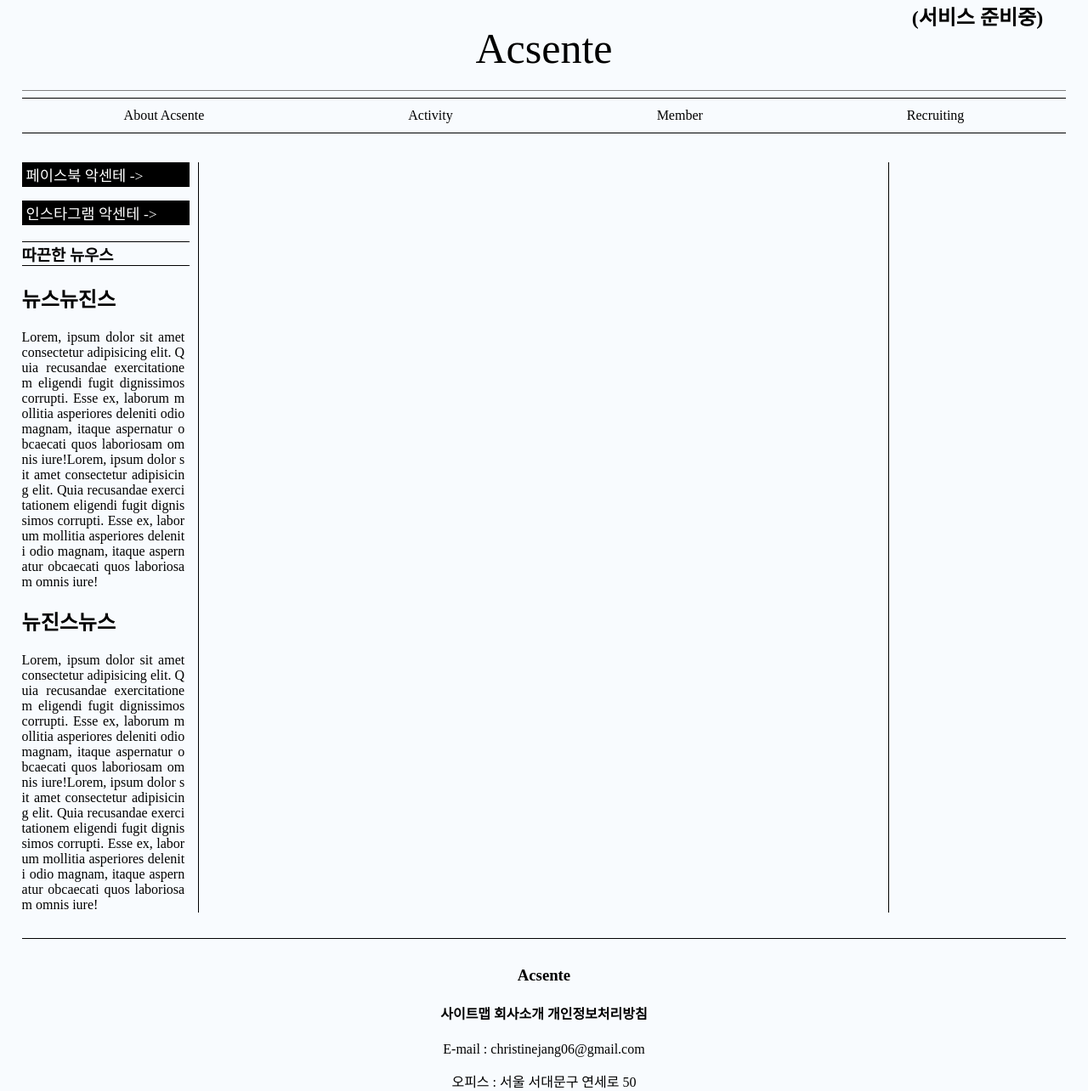
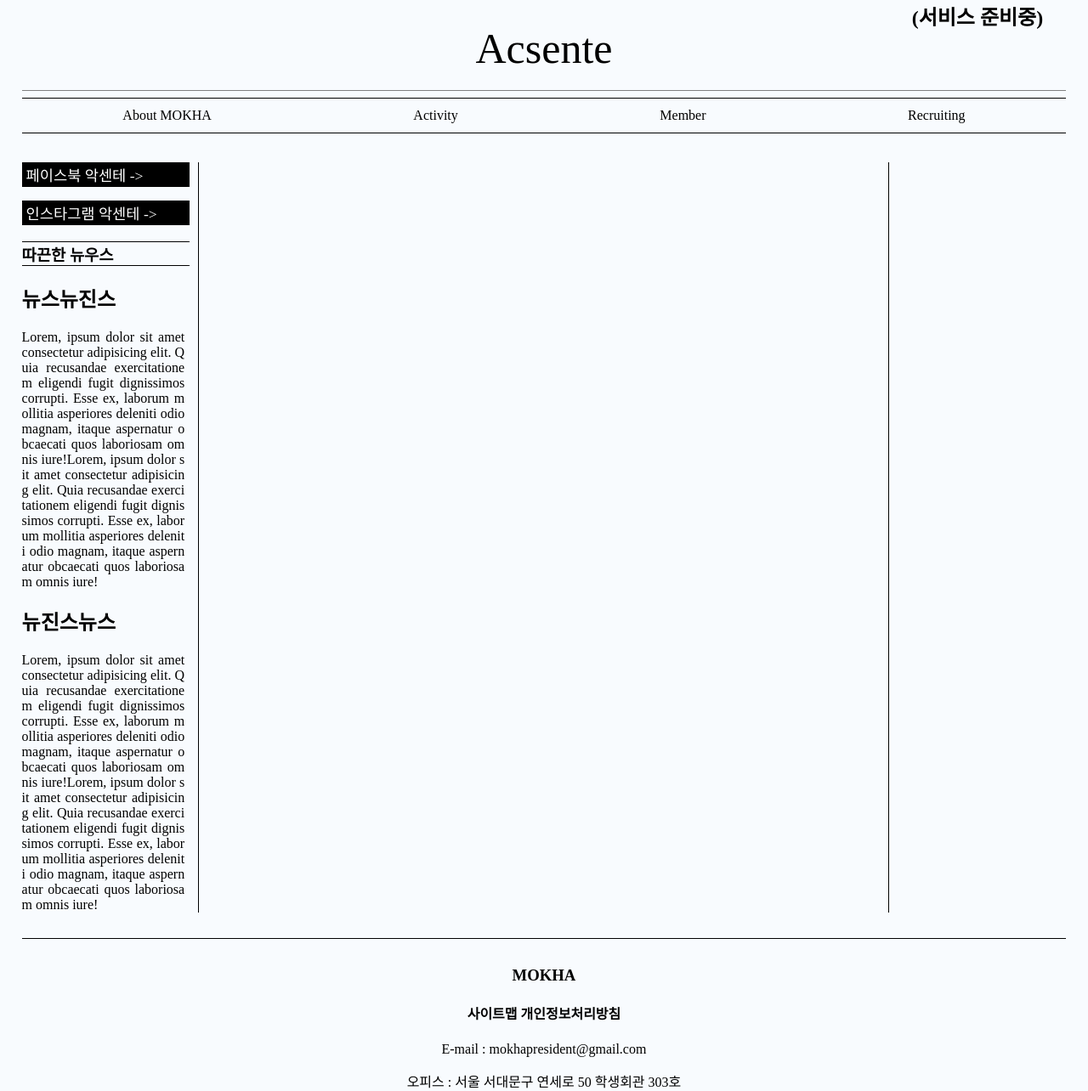
Before and after one commit to YSMHleader/Acsente, a plain HTML site: page index.html in a window 1280 px wide. Shown: the part 49-1333 px from the top of the page at 85% size. Drawn offline with Linux system fonts and the light colour scheme; a web font is replaced by a local one.

Commit message:
Update index.html

```diff
--- a/index.html
+++ b/index.html
@@ -2,7 +2,7 @@
 <html>
     <head>
         <meta charset="utf-8">
-        <title>Welcome to Acsente</title>
+        <title>Welcome to MOKHA</title>
         <link rel="preconnect" href="https://fonts.googleapis.com">
         <link rel="preconnect" href="https://fonts.gstatic.com" crossorigin>
         <link href="https://fonts.googleapis.com/css2?family=Babylonica&display=swap" rel="stylesheet">
@@ -20,7 +20,7 @@
             </div>
             <div class="navgt">
                 <div class="menu-flex">
-                    <div class="menu"><a href="">About Acsente</a></div>
+                    <div class="menu"><a href="">About MOKHA</a></div>
                     <div class="menu"><a href="">Activity</a></div>
                     <div class="menu"><a href="">Member</a></div>
                     <div class="menu"><a href="">Recruiting</a></div>
@@ -63,10 +63,10 @@
                 <div class="footer-grid">
                     <div class="util-link"></div>
                     <div class="copyright">
-                        <h3>Acsente</h1>
-                        <h4>사이트맵   회사소개   개인정보처리방침</h4>
-                        <p>E-mail : christinejang06@gmail.com</p>
-                        <p>오피스 : 서울 서대문구 연세로 50 </p>
+                        <h3>MOKHA</h1>
+                        <h4>사이트맵   개인정보처리방침</h4>
+                        <p>E-mail : mokhapresident@gmail.com</p>
+                        <p>오피스 : 서울 서대문구 연세로 50 학생회관 303호</p>
                     </div>
                     <div class="etc"></div>
                 </div>
```
